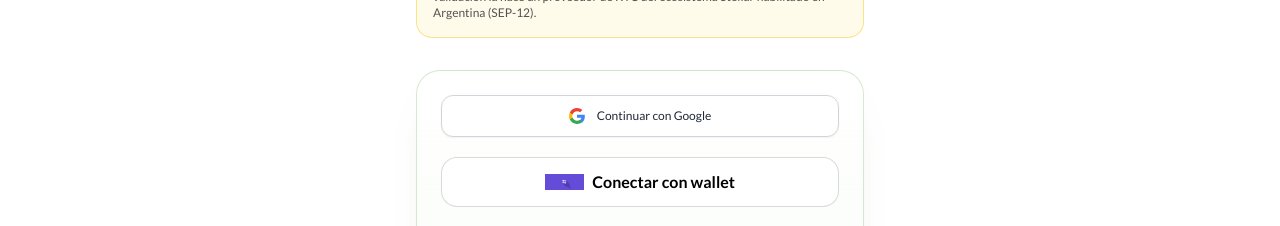
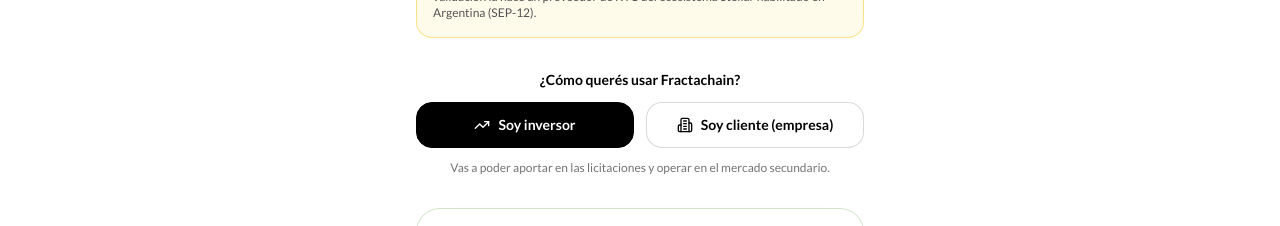
Before and after one commit to Erosmart/fractachain, a Next.js app in the folder frontend/: page /login in a window 1280 px wide. Shown: the part 330-556 px from the top of the page. Built offline with nearby package versions, Linux system fonts and the light colour scheme; no server answers.

Commit message:
Agrego en el login los botones para elegir si sos inversor o cliente

```diff
--- a/frontend/src/app/login/LoginInner.tsx
+++ b/frontend/src/app/login/LoginInner.tsx
@@ -2,12 +2,14 @@
 
 import React, { useState } from 'react';
 import { useRouter, useSearchParams } from 'next/navigation';
-import { Wallet } from 'lucide-react';
+import { Wallet, TrendingUp, Building2 } from 'lucide-react';
 import { useAuth, afterAuthPath } from '../../context/AuthContext';
 import { useI18n } from '../../context/I18nContext';
 import GoogleLoginButton from '../../components/GoogleLoginButton';
 import WalletAddress from '../../components/WalletAddress';
 import BrandLogo from '../../components/BrandLogo';
+
+const ISSUANCE_PATH = '/admin/issuance';
 
 export default function LoginInner() {
   const router = useRouter();
@@ -19,10 +21,14 @@
   const [name, setName] = useState('');
   const [error, setError] = useState('');
   const [notice, setNotice] = useState('');
+  const [role, setRole] = useState<'investor' | 'client'>(
+    params.get('next') === ISSUANCE_PATH ? 'client' : 'investor'
+  );
+  const nextPath = () => params.get('next') || (role === 'client' ? ISSUANCE_PATH : null);
 
   const goNext = () => {
     if (!user) return;
-    router.push(afterAuthPath(user, params.get('next')));
+    router.push(afterAuthPath(user, nextPath()));
   };
 
   const handleEmail = async (e: React.FormEvent) => {
@@ -30,7 +36,7 @@
     setError('');
     try {
       const u = await loginWithEmail(email, password, name);
-      router.push(afterAuthPath(u, params.get('next')));
+      router.push(afterAuthPath(u, nextPath()));
     } catch (err: any) {
       setError(err.message || t('misc.loginFail'));
     }
@@ -40,7 +46,7 @@
     setError('');
     try {
       const u = await loginWithWallet();
-      router.push(afterAuthPath(u, params.get('next')));
+      router.push(afterAuthPath(u, nextPath()));
     } catch (err: any) {
       setError(err.message || t('misc.loginWalletFail'));
     }
@@ -101,10 +107,38 @@
         <p className="text-xs text-neutral-600 mt-1">{t('auth.kycNoticeBody')}</p>
       </div>
 
+      <div className="space-y-3">
+        <p className="text-center text-sm font-display font-bold">{t('auth.roleQuestion')}</p>
+        <div className="grid grid-cols-2 gap-3">
+          {(
+            [
+              ['investor', TrendingUp, t('auth.investor')],
+              ['client', Building2, t('auth.client')],
+            ] as const
+          ).map(([value, Icon, label]) => (
+            <button
+              key={value}
+              type="button"
+              onClick={() => setRole(value)}
+              aria-pressed={role === value}
+              className={`py-3 px-2 rounded-2xl border font-display font-bold text-sm flex items-center justify-center gap-2 transition-colors ${
+                role === value ? 'bg-black text-white border-black' : 'bg-white border-black/15 hover:bg-black/[0.03]'
+              }`}
+            >
+              <Icon size={16} />
+              {label}
+            </button>
+          ))}
+        </div>
+        <p className="text-center text-xs text-neutral-500">
+          {role === 'client' ? t('auth.clientHint') : t('auth.investorHint')}
+        </p>
+      </div>
+
       <div className="p-6 rounded-3xl crystal-card space-y-5">
         <GoogleLoginButton
           className="w-full py-3"
-          onSuccess={(u) => router.push(afterAuthPath(u as any, params.get('next')))}
+          onSuccess={(u) => router.push(afterAuthPath(u as any, nextPath()))}
         />
         <button
           type="button"
--- a/frontend/src/lib/i18n.ts
+++ b/frontend/src/lib/i18n.ts
@@ -231,6 +231,11 @@
       'Después de crear tu cuenta pedimos nombre, CUIT y una foto. En producción la validación la hace un proveedor de KYC del ecosistema Stellar habilitado en Argentina (SEP-12).',
     linkWallet: 'Vincular mi Freighter a esta cuenta',
     linkWalletHint: 'Firma el challenge y queda guardada en el backend.',
+    roleQuestion: '¿Cómo querés usar Fractachain?',
+    investor: 'Soy inversor',
+    client: 'Soy cliente (empresa)',
+    investorHint: 'Vas a poder aportar en las licitaciones y operar en el mercado secundario.',
+    clientHint: 'Vas a poder cargar tu empresa y pedir la emisión de un lote.',
   },
   onboarding: {
     walletTitle: '¿Quién guarda las claves?',
@@ -1087,6 +1092,11 @@
       'After creating your account we ask for name, tax ID and a photo. In production, verification is done by a Stellar-ecosystem KYC provider enabled for Argentina (SEP-12).',
     linkWallet: 'Link my Freighter to this account',
     linkWalletHint: 'Sign the challenge and it is stored in the backend.',
+    roleQuestion: 'How do you want to use Fractachain?',
+    investor: "I'm an investor",
+    client: "I'm a client (company)",
+    investorHint: 'You will be able to contribute to listings and trade on the secondary market.',
+    clientHint: 'You will be able to add your company and request a new issuance.',
   },
   onboarding: {
     walletTitle: 'Who holds the keys?',
```
